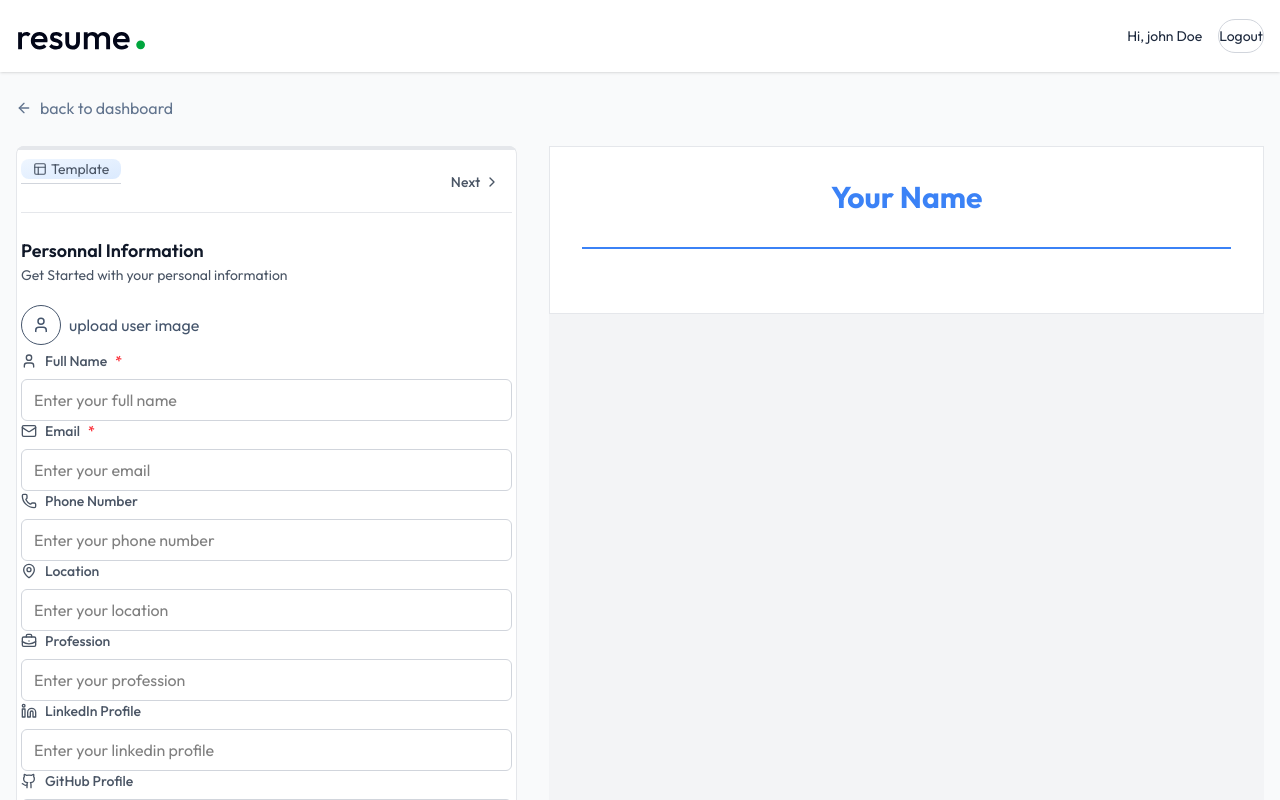
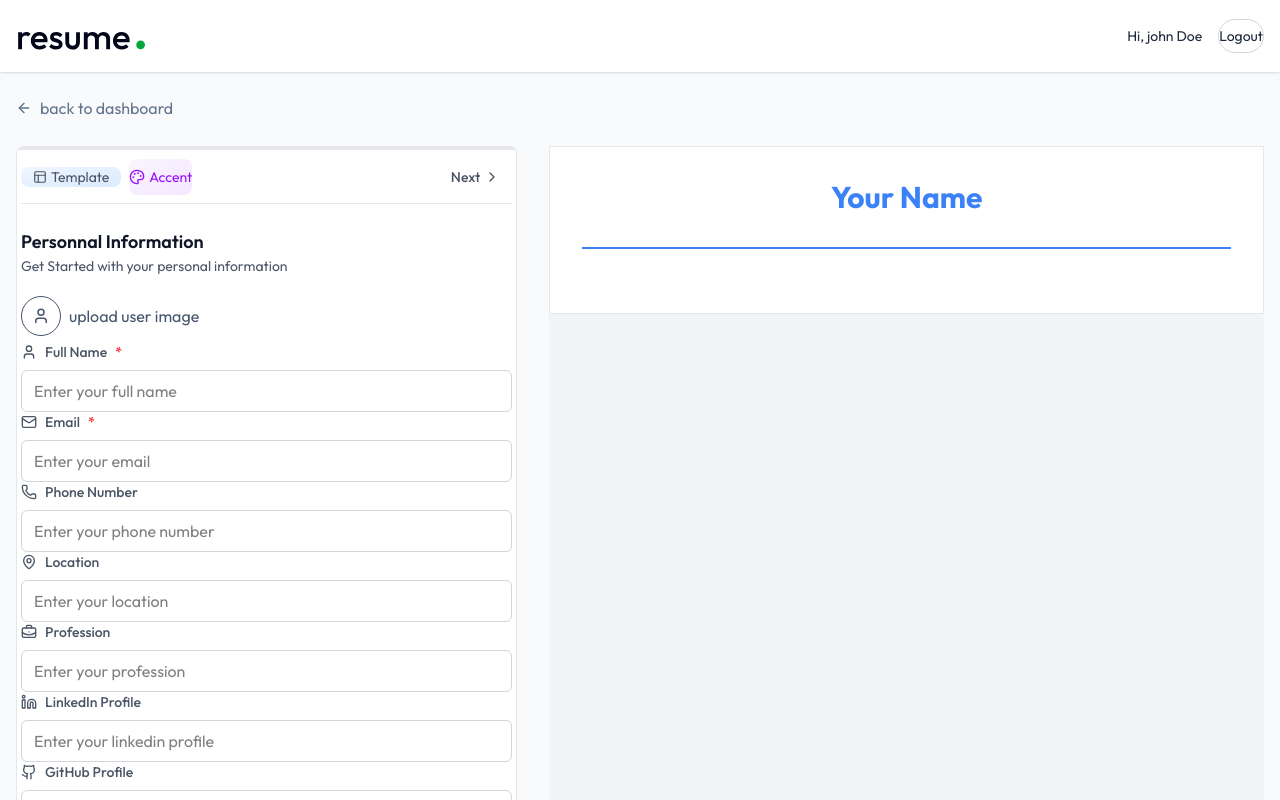
Before and after one commit to Hermann1412/Resume-Builder, a React (Vite) app in the folder client/: page /app/builder/1 in a window 1280 px wide. Shown: the top 800 px of the page. Built offline with nearby package versions, Linux system fonts and the light colour scheme; the HTML template or start-up script is replaced by a standard one.

Commit message:
colorPicker fixed

```diff
--- /dev/null
+++ b/client/src/components/ColorPicker.jsx
@@ -0,0 +1,52 @@
+import { Check, Palette } from "lucide-react";
+import React from "react";
+import { useState } from "react";
+
+const ColorPicker = ({selectedColor, onChange}) => {
+  const colors = [
+    { name: "Blue", value: "#3b82f6" },
+    { name: "Indigo", value: "#6366f1" },
+    { name: "Purple", value: "#8b5cf6" },
+    { name: "Green", value: "#10b981" },
+    { name: "Red", value: "#ef4444" },
+    { name: "Orange", value: "#f97316" },
+    { name: "Teal", value: "#14b8a6" },
+    { name: "Pink", value: "#ec4899" },
+    { name: "Gray", value: "#6b7280" },
+  ];
+
+  const [isOpen, setIsOpen] = useState(false);
+  return (
+    <div className="relative">
+      <button
+        onClick={() => setIsOpen(!isOpen)}
+        className="flex items-center gap-1 text-sm text-purple-600 bg-linear-to-br from-purple-50 to-purple-100 ring-purple-300 hover:ring transition-all px py-2 rounded-lg"
+      >
+        <Palette size={16} /> <span className="max=sm:hidden">Accent</span>
+      </button>
+      {isOpen && (
+        <div className="grid grid-cols-4 w-60 gap-2 absolute top-full left-0 right-0 p-3 mt-2 z-10 bg-white rounded-mf border border-gray-200 shadow-sm">
+          {colors.map((color)  => (
+            <div
+              key={color.value}
+              className="relative cursor-pointer group flex flex-col"
+              onClick={() => {
+                onChange(color.value);
+              }}>
+                <div className="w-12 h-12 rounded-full border-2 border-transparent group-hover:border-black/25 transition-colors" style={{ backgroundColor: color.value }}>
+                </div>
+                {selectedColor === color.value && (
+                  <div className="absolute top-o left-0 right-0 bottom-4.5 flex items-center justify-center">
+                    <Check className='size-5 text-white'/>
+                  </div>
+                )}
+                <p className='text-xs text-center mt-1 text-gray-600'>{color.name}</p>
+              </div>
+          ))}
+        </div>
+      )}
+    </div>
+  );
+};
+
+export default ColorPicker;
--- a/client/src/components/TemplateSelector.jsx
+++ b/client/src/components/TemplateSelector.jsx
@@ -58,7 +58,9 @@
               )}
               <div className="space-y-1">
                 <h4 className="font-medium text-gray-800">{template.name}</h4>
-                <div className="mt-2 p-2 bg-blue-50 rounded text-xs text-gray-500 italic">{template.preview}</div>
+                <div className="mt-2 p-2 bg-blue-50 rounded text-xs text-gray-500 italic">
+                  {template.preview}
+                </div>
               </div>
             </div>
           ))}
--- a/client/src/pages/ResumeBuilder.jsx
+++ b/client/src/pages/ResumeBuilder.jsx
@@ -5,6 +5,8 @@
 import PersonnalInfoForm from "../components/PersonalInfoForm";
 import ResumePreview from "../components/resumePreview";
 import TemplateSelector from "../components/TemplateSelector";
+import ColorPicker from "../components/ColorPicker";
+
 
 
 const ResumeBuilder = () => {
@@ -72,8 +74,9 @@
 
               {/* Section Navigation*/}
               <div className="flex justify-between items-center mb-6 border-b border-gray-200 py-1">
-                <div className="flex-justify-between items-center mb-6 border-b border-gray-300 py-1">
+                <div className="flex items-center gap-2">
                   <TemplateSelector selectedTemplate={resumeData.template} onChange={(template)=> setResumeData(prev => ({...prev, template}))}/>
+                  <ColorPicker selectedColor={resumeData.accent_color} onChange={(color)=>setResumeData(prev =>({...prev, accent_color:color}))}/>
                 </div>
 
                 <div className="flex items-center">
```
